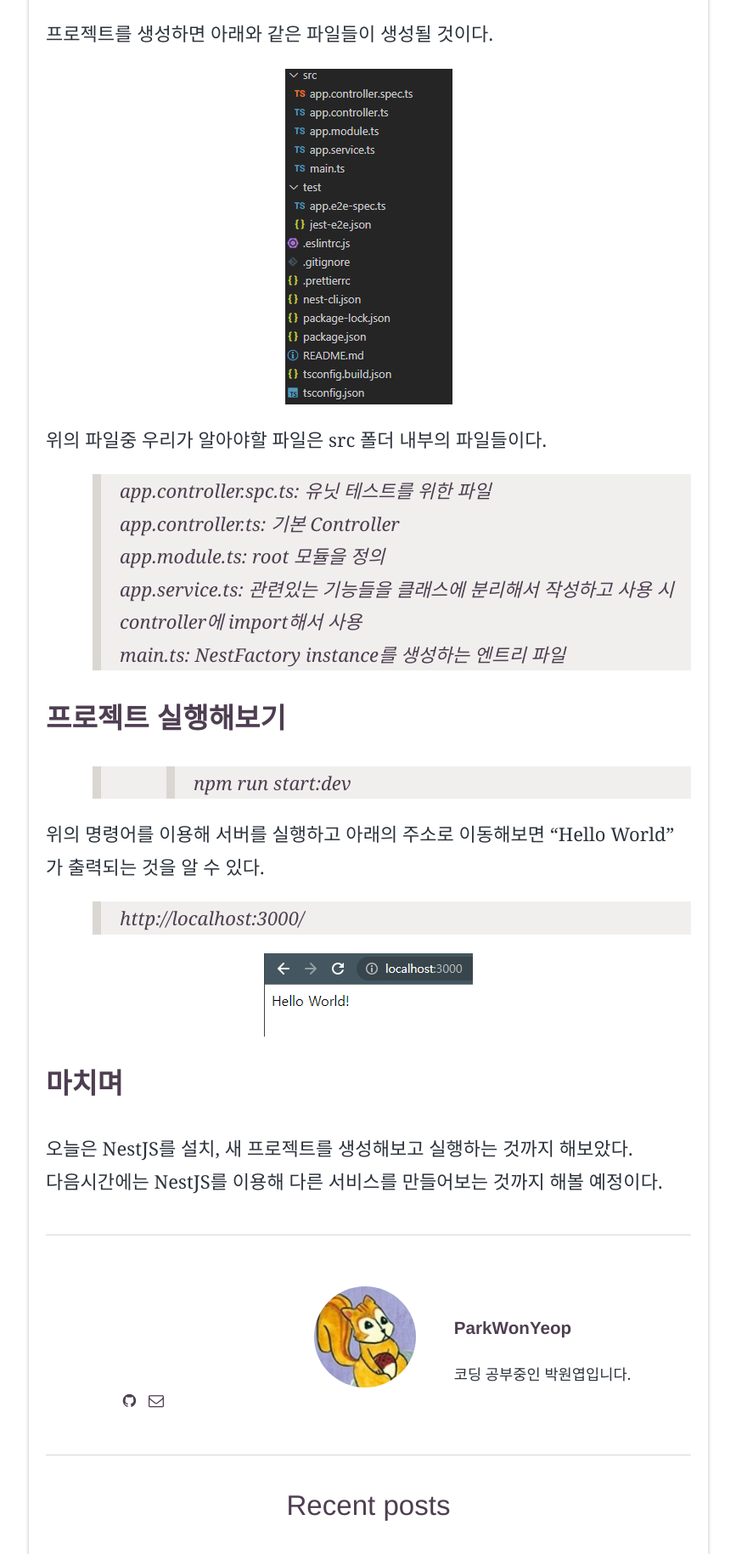
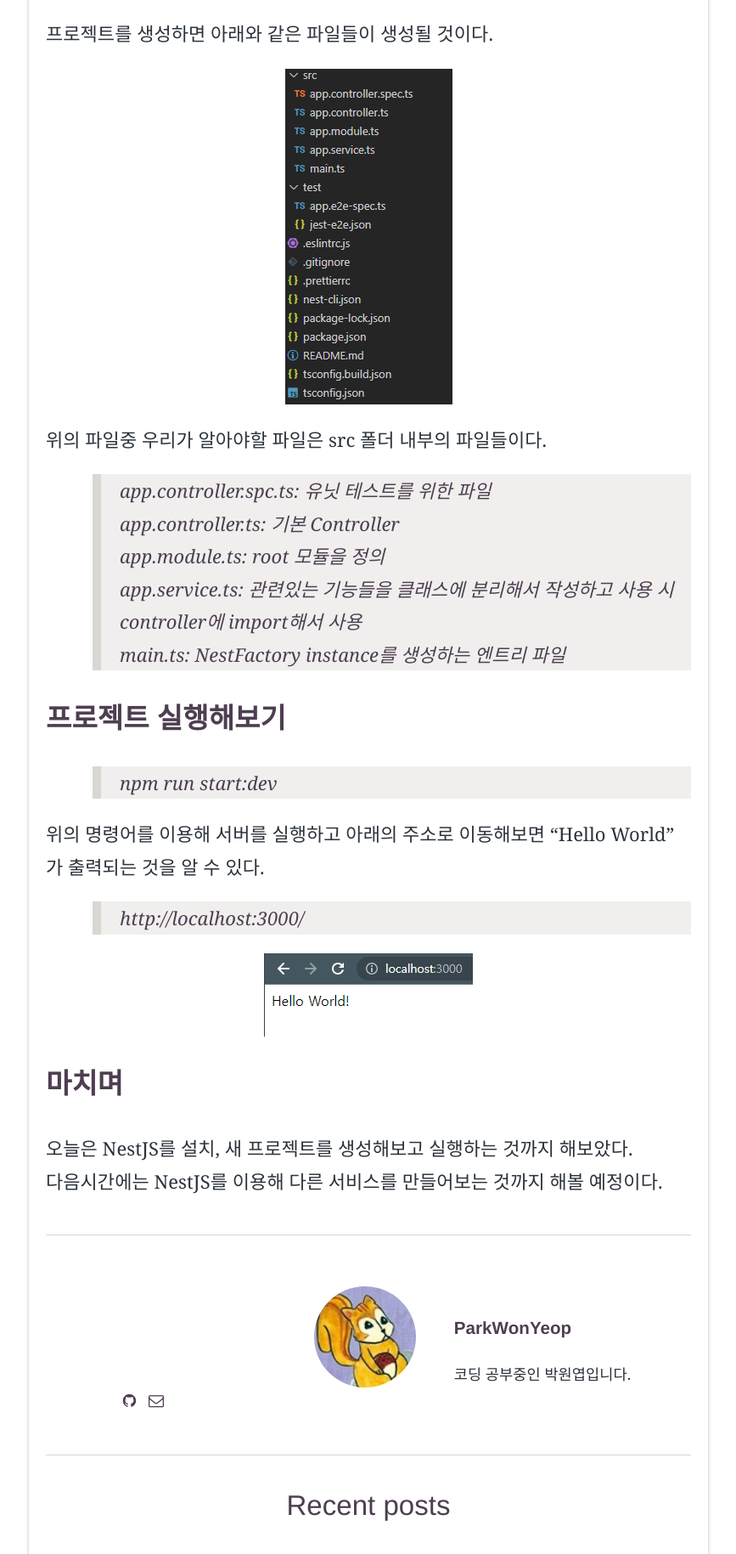
Before and after one commit to ParkWonYeop/parkwonyeop.github.io_back, a Jekyll site: the page built from _posts/2022-11-15-startNest.md, in a window 1280 px wide. Shown: the part 1545-3374 px from the top of the page at 85% size, without its empty margins (206-1073 px from the left). Built offline with Jekyll 4.4.1, drawn with Linux system fonts in a browser that asks for light colours; some web fonts are replaced; grey boxes are pictures that could not be loaded.

```diff
--- a/_posts/2022-11-15-startNest.md
+++ b/_posts/2022-11-15-startNest.md
@@ -43,7 +43,7 @@ NestJS는 터미널 혹은 명령프롬포트에 아래와 같은 명령어를
 
 ## 프로젝트 실행해보기
 
-> > npm run start:dev
+> npm run start:dev
 
 위의 명령어를 이용해 서버를 실행하고 아래의 주소로 이동해보면 "Hello World" 가 출력되는 것을 알 수 있다.
 
```
